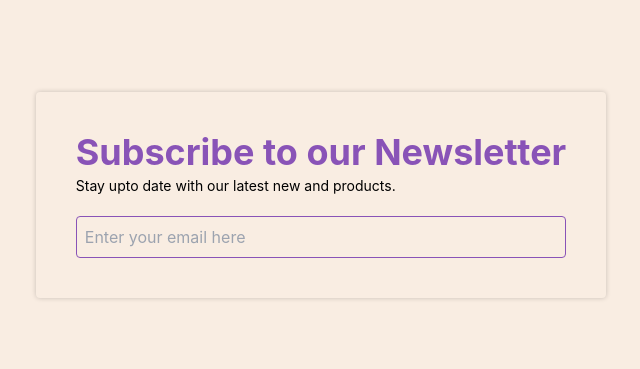
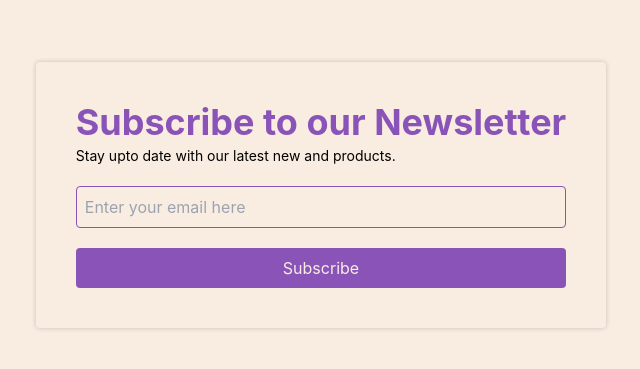
Before and after one commit to vinaysharma14/newletter-subscription, a React (Create React App) app in the folder client/: page / in a window 1280 px wide. Shown: the part 205-574 px from the top of the page, without its empty margins (319-959 px from the left). Built offline with nearby package versions, Linux system fonts and the light colour scheme.

Commit message:
feature: submit button added to subscription form

```diff
--- /dev/null
+++ b/client/src/components/Button/index.tsx
@@ -0,0 +1,31 @@
+import { FC, useMemo, ButtonHTMLAttributes } from 'react';
+
+import { useMessage } from 'hooks';
+import { MessageKey } from 'messages';
+
+type ButtonProps = ButtonHTMLAttributes<HTMLButtonElement>;
+
+interface Props {
+  text: MessageKey
+}
+
+export const Button: FC<ButtonProps&Props> = ({
+  type,
+  text,
+  onClick,
+  onSubmit,
+}) => {
+  const message = useMessage(text);
+  const isSubmit = useMemo(() => type === 'submit', [type]);
+
+  return (
+    <button
+      onClick={onClick}
+      onSubmit={onSubmit}
+      type={isSubmit ? 'submit' : 'button'}
+      className="p-2 w-full rounded bg-primary text-background mt-5 focus:ring ring-purple-300 focus:outline-none transition-shadow"
+    >
+      {message}
+    </button>
+  );
+};
--- a/client/src/components/index.ts
+++ b/client/src/components/index.ts
@@ -2,3 +2,4 @@
 
 export * from './Text';
 export * from './Input';
+export * from './Button';
--- a/client/src/messages/index.ts
+++ b/client/src/messages/index.ts
@@ -1,4 +1,5 @@
 export const MESSAGES = {
+  subscribe: 'Subscribe',
   emailBlankError: 'Email cannot be blank',
   emailPlaceholder: 'Enter your email here',
   subToNewsletter: 'Subscribe to our Newsletter',
--- a/client/src/routes/Home/index.tsx
+++ b/client/src/routes/Home/index.tsx
@@ -2,7 +2,7 @@ import { FC, useCallback } from 'react';
 import { useForm, SubmitHandler } from 'react-hook-form';
 
 import { useMessage } from 'hooks';
-import { Text, Input } from 'components';
+import { Text, Input, Button } from 'components';
 
 import './styles.css';
 
@@ -25,6 +25,7 @@ export const Home: FC = () => {
           <form onSubmit={handleSubmit(submitHandler)}>
             <Input ref={register({ required: true })} name="email" placeholder={useMessage('emailPlaceholder')} />
             {errors.email && <Text type="p" error text="emailBlankError" />}
+            <Button type="submit" text="subscribe" onSubmit={handleSubmit(submitHandler)} />
           </form>
         </div>
       </div>
```
